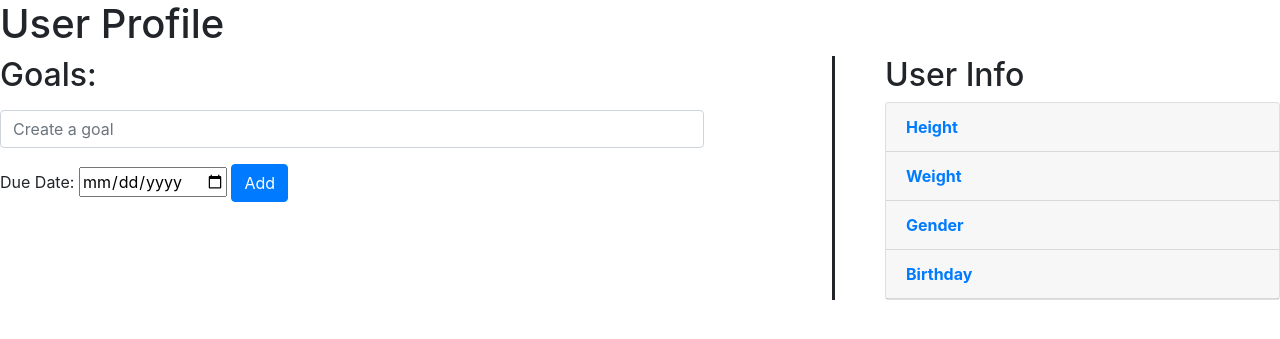
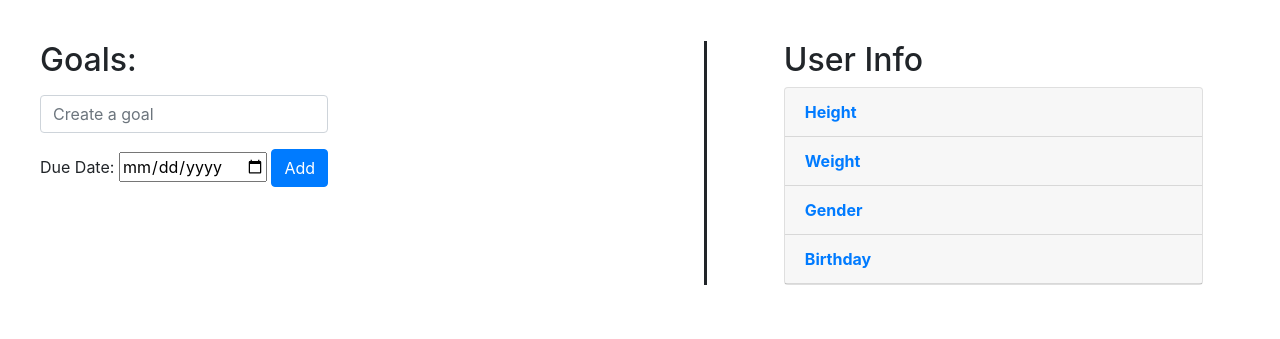
Before and after one commit to mayankR1999/healthy-world, a Django app: template templates/profile_home.html in a window 1280 px wide. Shown: the top 339 px of the page. Run offline with Django 3.2, Linux system fonts and the light colour scheme; the template is opened without the code that fills it, so the values that code supplies are empty; some libraries are stand-ins or nearby versions.

Commit message:
Minor design changes.

```diff
--- a/static/classes.css
+++ b/static/classes.css
@@ -25,17 +25,27 @@
 
 .goals-block{
     float: left;
-    width: 55%;
+    width: 50%;
     height: auto;
+    margin-left: 40px;
 }
 
 .info-block{
     float: right;
-    width: 35%;
+    width: 45%;
     height: auto;
     border-right: 0px;
     border-top: 0px;
     border-bottom: 0px;
     border-style: solid;
-    padding-left: 50px;
+    padding: 0% 6%;
 }
+
+.my-user-intro{
+    margin: 20px;
+    width: fit-content;
+}
+
+.add-goal{
+    width: fit-content;
+}
--- a/templates/profile_home.html
+++ b/templates/profile_home.html
@@ -1,8 +1,9 @@
 {% extends "html_base_page.html" %}
 
 {% block content %}
-<div>
-    <h1>User Profile</h1>
+<div class="my-user-intro">
+    <h1>{{ user.first_name }} {{ user.last_name }}</h1><hr>
+    <h3 style = "color: rgb(137, 137, 139);">{{ user_info.reward }}</h3>
 </div>
 
 <div class="goals-block">
@@ -12,6 +13,7 @@
             <li>{{ goal.description }}</li>
         {% endfor %}
     </ul>
+    <div class="add-goal">
         <form action="add_goal" method="POST">
             {% csrf_token %}
             <div class="form-group">
@@ -21,6 +23,7 @@
             <input type="date" id="last_date" name="target_date" required>
             <input class="btn btn-primary" value="Add" type="submit">
         </form>
+    </div>
 </div>
 
 <div class="info-block">
```
Lines whose indentation alone changed are shown as unchanged.
